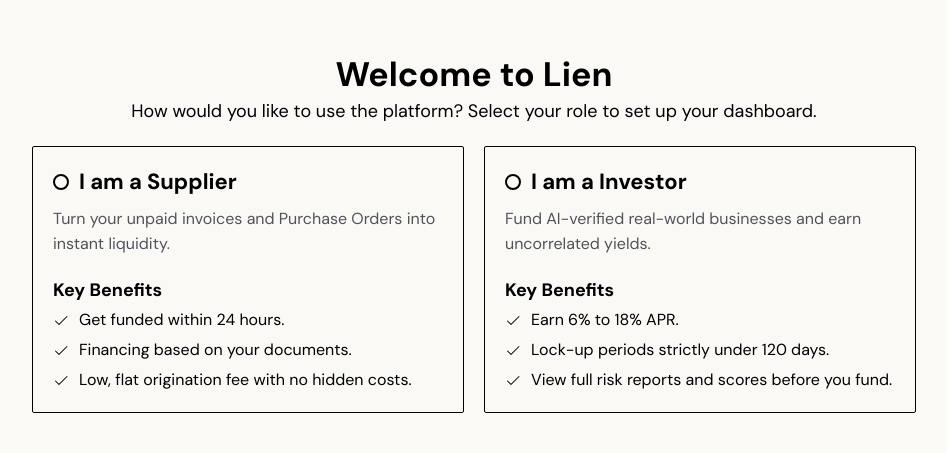
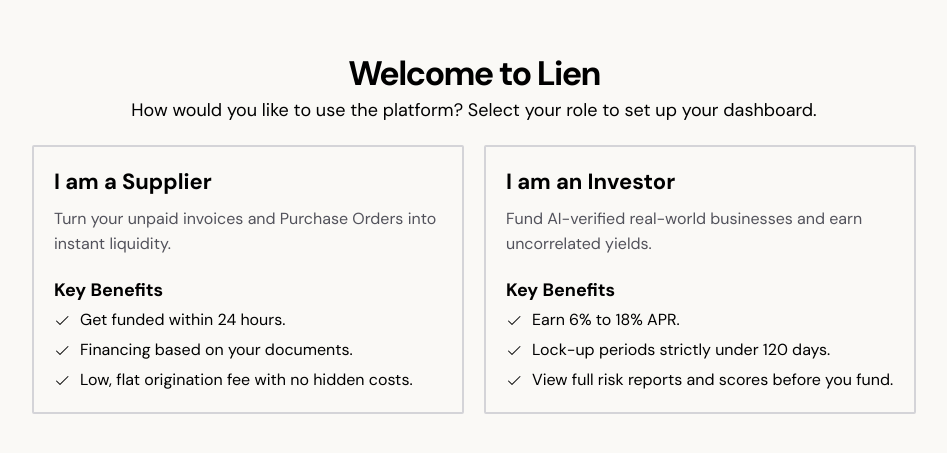
Before and after one commit to we-are-lumen/Lien, a Next.js app in the folder frontend/: page /role-select in a window 1280 px wide. Shown: the part 167-620 px from the top of the page, without its empty margins (166-1113 px from the left). Built offline with nearby package versions, Linux system fonts and the light colour scheme.

Commit message:
fix(role-select): add local state

```diff
--- a/frontend/app/role-select/components/RoleCard.tsx
+++ b/frontend/app/role-select/components/RoleCard.tsx
@@ -4,23 +4,28 @@
 import { CheckIcon } from "@phosphor-icons/react";
 
 const RoleCard = ({
+  isSelected,
+  onSelect,
   title,
   description,
   benefits,
 }: {
+  isSelected: boolean;
+  onSelect: () => void;
   title: string;
   description: string;
   benefits: string[];
 }) => {
   return (
     <Paper
-      bd={"1px solid black"}
+      onClick={onSelect}
+      bd={isSelected ? "2px solid primary" : "2px solid gray.3"}
+      bg={isSelected ? "primary.1" : "transparent"}
       p={20}
       maw={"27rem"}
-      className="cursor-pointer hover:bg-neutral-100!"
+      className="cursor-pointer transition-all duration-200"
     >
       <Flex align={"center"} gap={10} mb={10}>
-        <Box w={16} h={16} bd={"2px solid black"} bdrs={99}></Box>
         <Title order={3}>{title}</Title>
       </Flex>
       <Text c={"dimmed"}>{description}</Text>
--- a/frontend/app/role-select/page.tsx
+++ b/frontend/app/role-select/page.tsx
@@ -1,17 +1,26 @@
-import { Center, Flex, Text, Title } from "@mantine/core";
+"use client";
+
+import { Button, Center, Flex, Text, Title } from "@mantine/core";
 import RoleCard from "./components/RoleCard";
+import { useState } from "react";
 
 const RoleSelectPage = () => {
+  const [selectedRole, setselectedRole] = useState<string>();
+
   return (
     <Center h={"100dvh"}>
       <Flex direction={"column"} align={"center"}>
-        <Title ta={"center"}>Welcome to Lien</Title>
+        <Title ta={"center"} className="tracking-tighter">
+          Welcome to Lien
+        </Title>
         <Text size="lg" ta={"center"}>
           How would you like to use the platform? Select your role to set up
           your dashboard.
         </Text>
         <Flex mt={20} gap={20}>
           <RoleCard
+            isSelected={selectedRole === "supplier"}
+            onSelect={() => setselectedRole("supplier")}
             title="I am a Supplier"
             description="Turn your unpaid invoices and Purchase Orders into instant liquidity."
             benefits={[
@@ -21,7 +30,9 @@
             ]}
           />
           <RoleCard
-            title="I am a Investor"
+            isSelected={selectedRole === "investor"}
+            onSelect={() => setselectedRole("investor")}
+            title="I am an Investor"
             description="Fund AI-verified real-world businesses and earn uncorrelated yields."
             benefits={[
               "Earn 6% to 18% APR.",
@@ -30,6 +41,13 @@
             ]}
           />
         </Flex>
+        {selectedRole && (
+          <Button mt={50}>
+            <p>
+              Continue as <span className="capitalize"> {selectedRole}</span>
+            </p>
+          </Button>
+        )}
       </Flex>
     </Center>
   );
```
